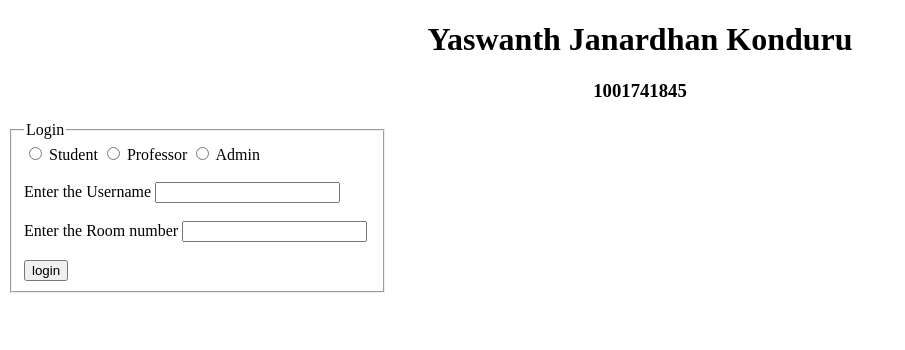
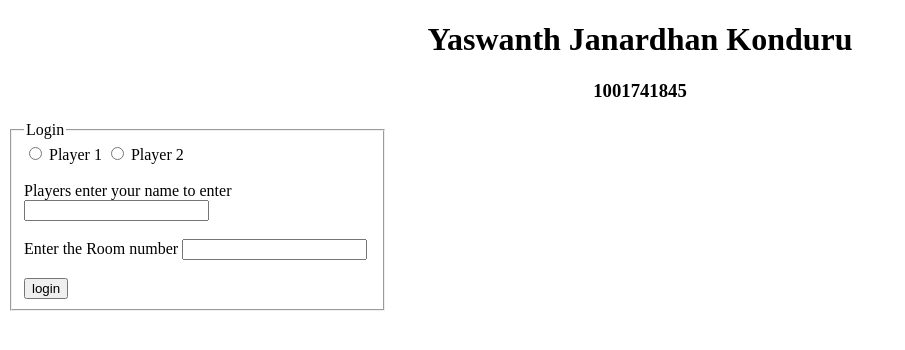
Before and after one commit to Yaswanth3277/quiz6, a Flask app: page / in a window 1280 px wide. Shown: the top 350 px of the page, without its empty margins (0-905 px from the left). Run offline with Flask 2, Linux system fonts and the light colour scheme.

Commit message:
update 1

```diff
--- a/application.py
+++ b/application.py
@@ -1,4 +1,3 @@
-import os
 from flask import Flask, render_template, request, redirect, url_for, session, g
 from flask_socketio import SocketIO, join_room, leave_room, emit
 
@@ -26,12 +25,10 @@ def game():
         session['room'] = room
         session['usertype'] = usertype
 
-        if usertype == 'student':
-            return render_template('game.html', username=username, room=room, category=usertype, legend = "Student", heading = "Wait for the question and submit the answer.", subtext="Enter your name or Answer a question")
-        elif usertype == 'professor':
-            return render_template('game.html', username=username, room=room, category=usertype, legend = "Professor", heading = "Submit a question.", subtext="Enter your name or Ask a question")
-        elif usertype == 'admin':
-            return render_template('game.html', username=username, room=room, category=usertype, legend = "Admin", heading = "View Professor and student conversation.", subtext="Enter your name or give hints to the student")
+        if usertype == 'player1':
+            return render_template('game.html', username=username, room=room, category=usertype, legend = "Player 1")
+        elif usertype == 'player2':
+            return render_template('game.html', username=username, room=room, category=usertype, legend = "Player 2")
         else:
             return render_template('index.html')
 
@@ -50,14 +47,14 @@ def join(message):
     room = message['room']
     join_room(room)
     usertype = session['usertype']
-    emit('status', {'msg':  usertype + " " + message['username'] + ' has entered the room.'}, room=room)
+    emit('status', {'msg': usertype + " " + message['username'] + ' has entered the room.'}, room=room)
 
 
 @socketio.on('text', namespace='/game')
 def text(message):
     room = message['room']
     usertype = session['usertype']
-    emit('message', {'msg':   usertype + " " + message['username'] + ' : ' + message['msg']}, room=room)
+    emit('message', {'msg': usertype + " " + message['username'] + ' : ' + message['msg']}, room=room)
 
 
 @application.route("/logout")
--- a/templates/game.html
+++ b/templates/game.html
@@ -70,9 +70,9 @@
     <form action="{{url_for('game')}}" enctype=multipart/form-data method="POST" style="width:30%;">
         <fieldset>
             <legend>{{legend}}</legend>
-            <label for="chat">{{heading}}</label>
+            <label for="chat">Players room</label>
             <div id="chat" style="border-style:groove; background-color: whitesmoke; width:500px; height:200px; margin: auto;text-align:left;"></div><br />
-            <label for="text">{{subtext}}</label>
+            <label for="text">Game area</label>
             <input type="text" id="text" name="answer"><br><br>
             <button type="button" id="send">Send</button>
         </fieldset>
--- a/templates/index.html
+++ b/templates/index.html
@@ -12,13 +12,11 @@
     <form action="{{url_for('game')}}" enctype=multipart/form-data method="POST" style="width:30%;">
         <fieldset>
             <legend>Login</legend>
-            <input type="radio" name="user" value="student" id="student">
-            <label for="student">Student</label>
-            <input type="radio" name="user" value="professor" id="professor">
-            <label for="professor">Professor</label>
-            <input type="radio" name="user" value="admin" id="admin">
-            <label for="admin">Admin</label><br><br>
-            <label for="username">Enter the Username</label>
+            <input type="radio" name="user" value="player1" id="player1">
+            <label for="player1">Player 1</label>
+            <input type="radio" name="user" value="player2" id="player2">
+            <label for="player2">Player 2</label><br><br>
+            <label for="username">Players enter your name to enter</label>
             <input type="text" id="username" name="username"><br><br>
             <label for="room">Enter the Room number</label>
             <input type="text" id="room" name="room"><br><br>
```
